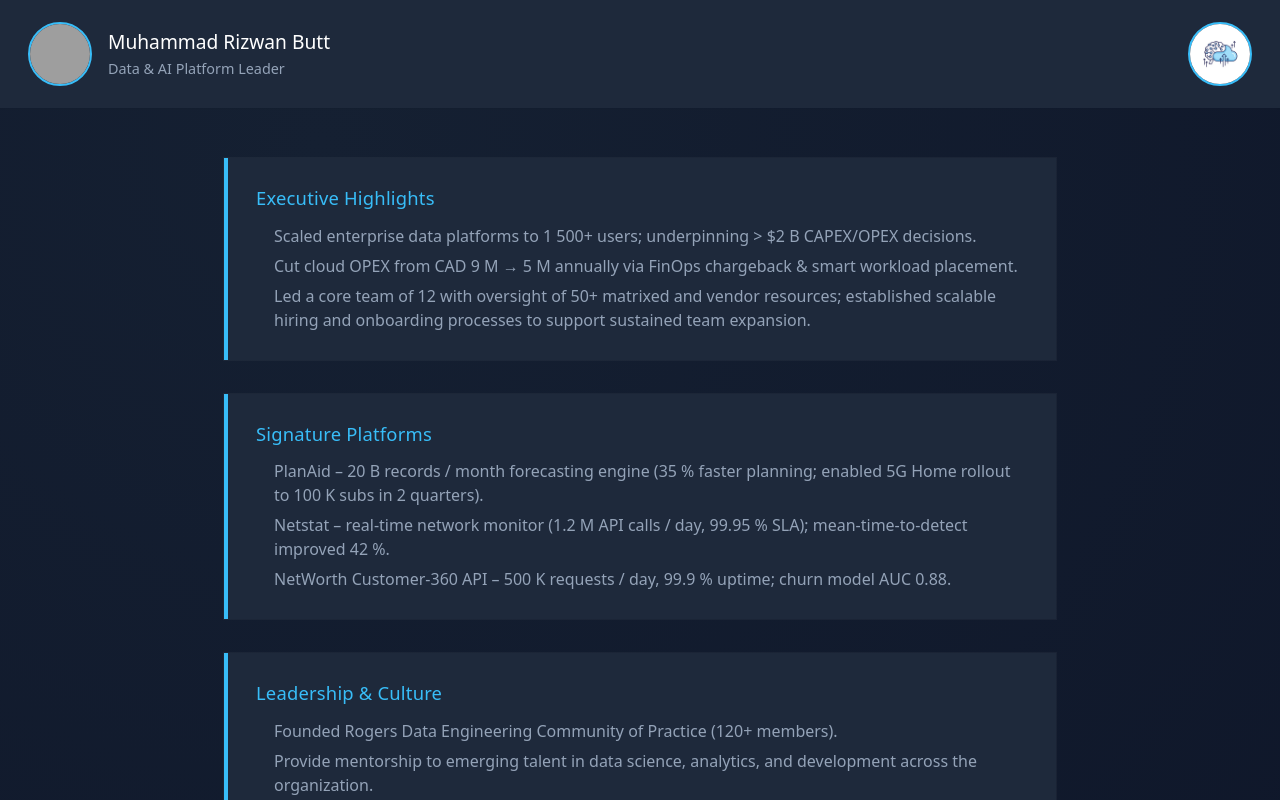
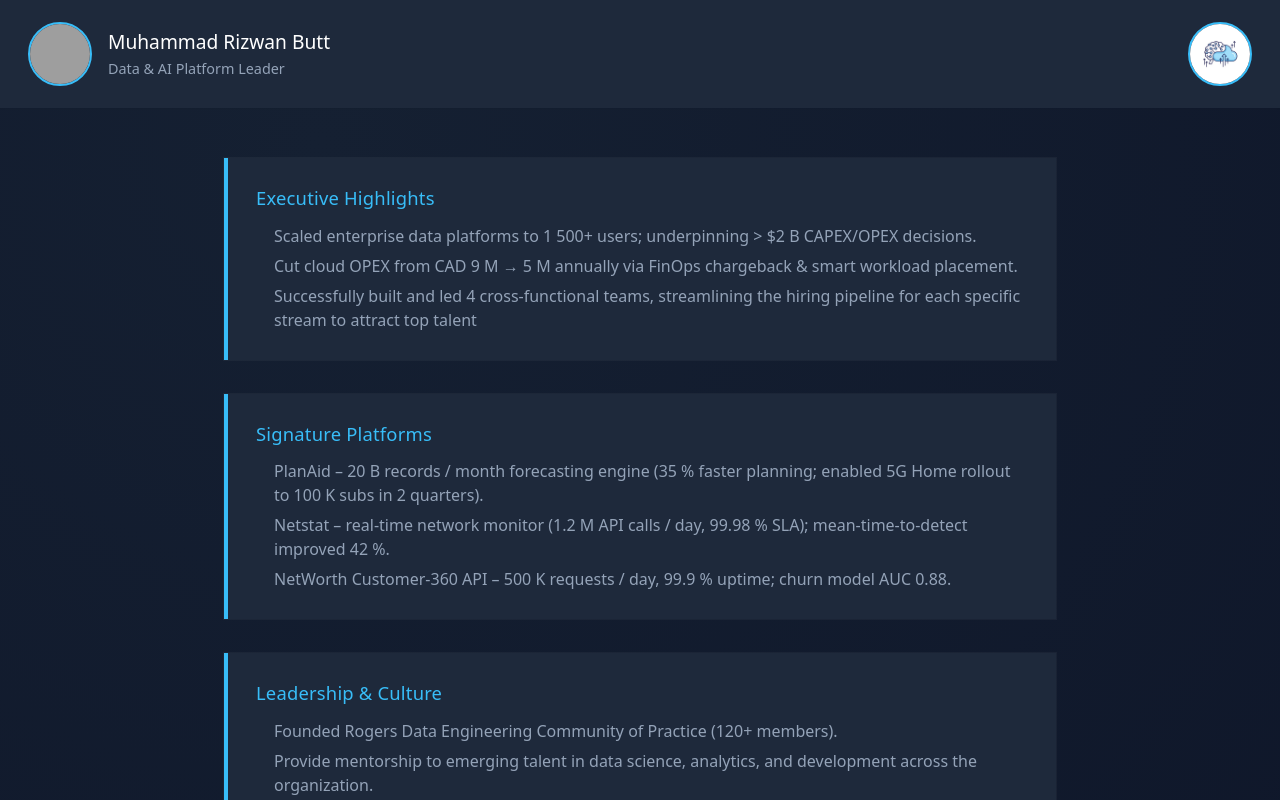
Before and after one commit to rizbutt86/muhammad-rizwan-profile, a React (Vite) app: page / in a window 1280 px wide. Shown: the top 800 px of the page. Built offline with nearby package versions, Linux system fonts and the light colour scheme; grey boxes are pictures that could not be loaded.

Commit message:
updated resume

```diff
--- a/src/App.jsx
+++ b/src/App.jsx
@@ -28,14 +28,14 @@ export default function App() {
           bullets={[
             'Scaled enterprise data platforms to 1 500+ users; underpinning > $2 B CAPEX/OPEX decisions.',
             'Cut cloud OPEX from CAD 9 M → 5 M annually via FinOps chargeback & smart workload placement.',
-            'Led a core team of 12 with oversight of 50+ matrixed and vendor resources; established scalable hiring and onboarding processes to support sustained team expansion.'
+            'Successfully built and led 4 cross-functional teams, streamlining the hiring pipeline for each specific stream to attract top talent'
           ]}
         />
         <Card
           heading="Signature Platforms"
           bullets={[
             'PlanAid – 20 B records / month forecasting engine (35 % faster planning; enabled 5G Home rollout to 100 K subs in 2 quarters).',
-            'Netstat – real-time network monitor (1.2 M API calls / day, 99.95 % SLA); mean-time-to-detect improved 42 %.',
+            'Netstat – real-time network monitor (1.2 M API calls / day, 99.98 % SLA); mean-time-to-detect improved 42 %.',
             'NetWorth Customer-360 API – 500 K requests / day, 99.9 % uptime; churn model AUC 0.88.'
           ]}
         />
```
Also changed, not shown: 2 other files (tests, documents, lock files or other folders).
